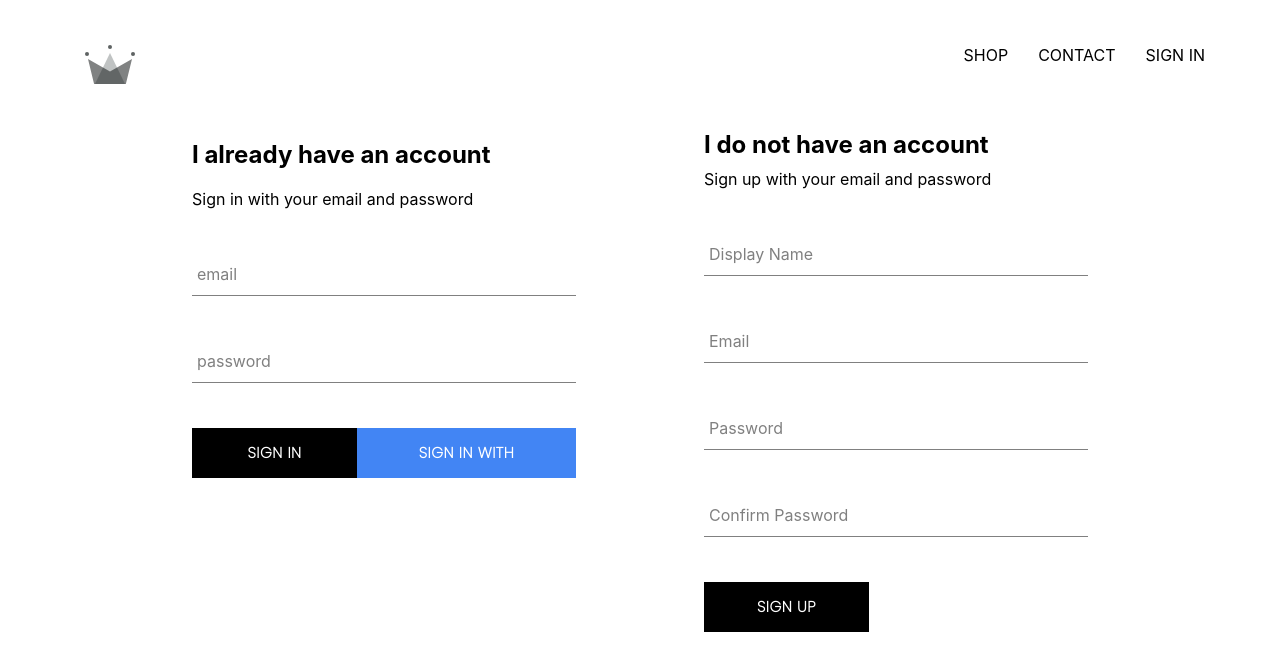
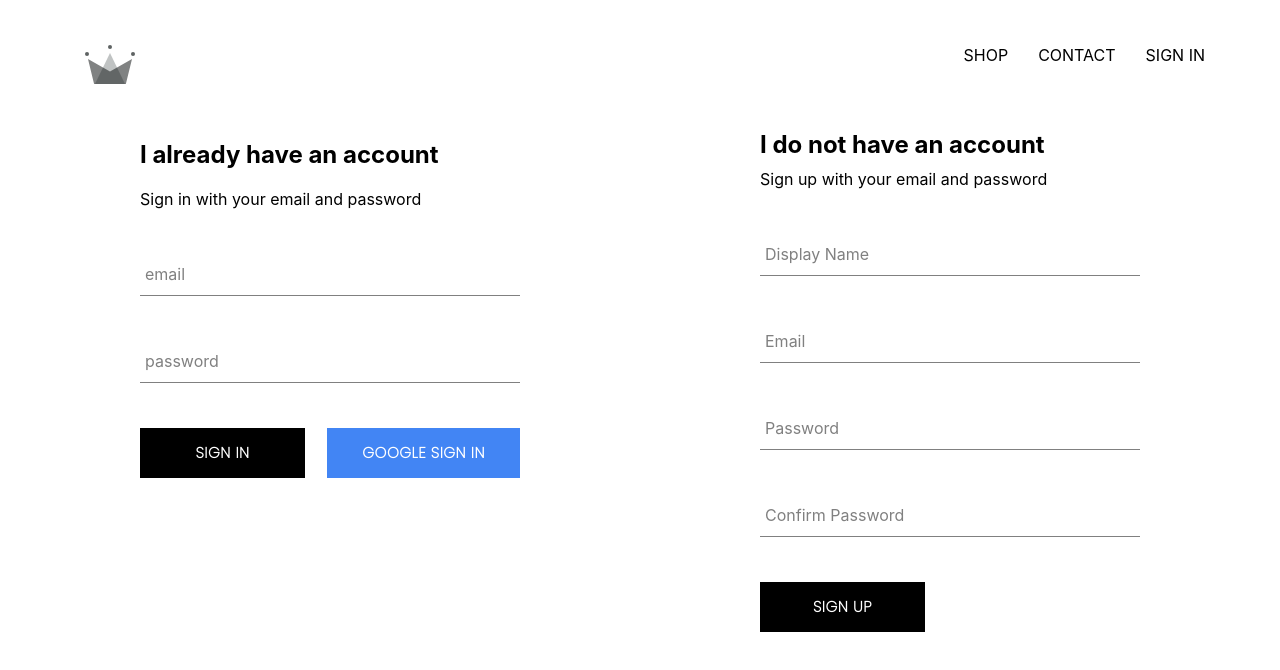
Before and after one commit to dillanj/crown-clothing, a React (Create React App) app: page /signIn in a window 1280 px wide. Shown: the top 670 px of the page. Built offline with nearby package versions, Linux system fonts and the light colour scheme; no server answers.

Commit message:
finished sign in handle submit method, section 7 complete

```diff
--- a/src/App.js
+++ b/src/App.js
@@ -35,7 +35,6 @@ class App extends Component {
         const userDocRef = await createUserProfileDocument(userAuth);
 
         onSnapshot(userDocRef, (doc) => {
-          console.log("onSnapshot: ", doc.data())
           this.setState({
             currentUser: {
               ...doc.data()
--- a/src/components/sign-in/sign-in.component.jsx
+++ b/src/components/sign-in/sign-in.component.jsx
@@ -2,7 +2,8 @@ import { Component } from 'react';
 import FormInput from '../form-input/form-input.component';
 import CustomButton from '../custom-button/custom-button.component';
 
-import { signInWithGoogle } from '../../firebase/firebase.utils';
+import { auth, signInWithGoogle } from '../../firebase/firebase.utils';
+import { signInWithEmailAndPassword } from 'firebase/auth';
 
 import './sign-in.styles.scss';
 
@@ -16,8 +17,18 @@ class SignIn extends Component {
     }
   }
 
-  handleSubmit = event => {
+  handleSubmit = async (event) => {
     event.preventDefault();
+
+    const { email, password } = this.state;
+
+    try {
+      await signInWithEmailAndPassword(auth, email, password);
+      this.setState({ email: '', password: ''});
+
+    } catch(error) {
+      console.error(error);
+    }
 
     this.setState({email: '', password: ''});
   }
@@ -54,7 +65,8 @@ class SignIn extends Component {
           <div className="buttons">
             <CustomButton type="submit">Sign In</CustomButton>
             <CustomButton onClick={signInWithGoogle} isGoogleSignIn>
-              {''}Sign In With Google{''}
+              {/* {''}Sign In With Google{''} */}
+              Google Sign In
             </CustomButton>
           </div>
 
--- a/src/components/sign-in/sign-in.styles.scss
+++ b/src/components/sign-in/sign-in.styles.scss
@@ -1,5 +1,6 @@
 .sign-in {
-  width: 30vw;
+  min-width: 380px;
+  width: auto;
   display: flex;
   flex-direction: column;
 
--- a/src/components/sign-up/sign-up.styles.scss
+++ b/src/components/sign-up/sign-up.styles.scss
@@ -1,7 +1,8 @@
 .sign-up {
   display: flex;
   flex-direction: column;
-  width: 30vw;
+  min-width: 380px;
+  width: auto;
 
   .title{
     margin: 10px 0;
--- a/src/firebase/firebase.utils.js
+++ b/src/firebase/firebase.utils.js
@@ -35,18 +35,22 @@ export const signInWithGoogle = () => signInWithPopup(auth, provider);
 /* createUserProfileDocument creates our user account in our database */
 export const createUserProfileDocument = async (userAuth, additionalData) => {
   if(!userAuth) return;
+
   const userDocRef = doc(firestore, 'users', userAuth.uid);
+
   const userDoc = await getDoc( userDocRef );
+
   if (!userDoc.exists()){
     const { displayName, email, uid } = userAuth;
     const createdAt = new Date();
 
     try {
       await setDoc(userDocRef, {
-        displayName: displayName,
+        displayName,
         id: uid,
-        email: email,
-        createdAt: createdAt,
+        email,
+        createdAt,
+        ...additionalData
       })
     } catch(error){
       console.log("error creating user: ", error.message);
--- a/src/pages/sign-in-and-sign-up/sign-in-and-sign-up.styles.scss
+++ b/src/pages/sign-in-and-sign-up/sign-in-and-sign-up.styles.scss
@@ -1,5 +1,7 @@
 .sign-in-and-sign-up {
-  width: 70vw;
+  min-width: 850px;
+  width: auto;
+  max-width: 1000px;
   display: flex;
   justify-content: space-between;
   margin: 30px auto;
```
